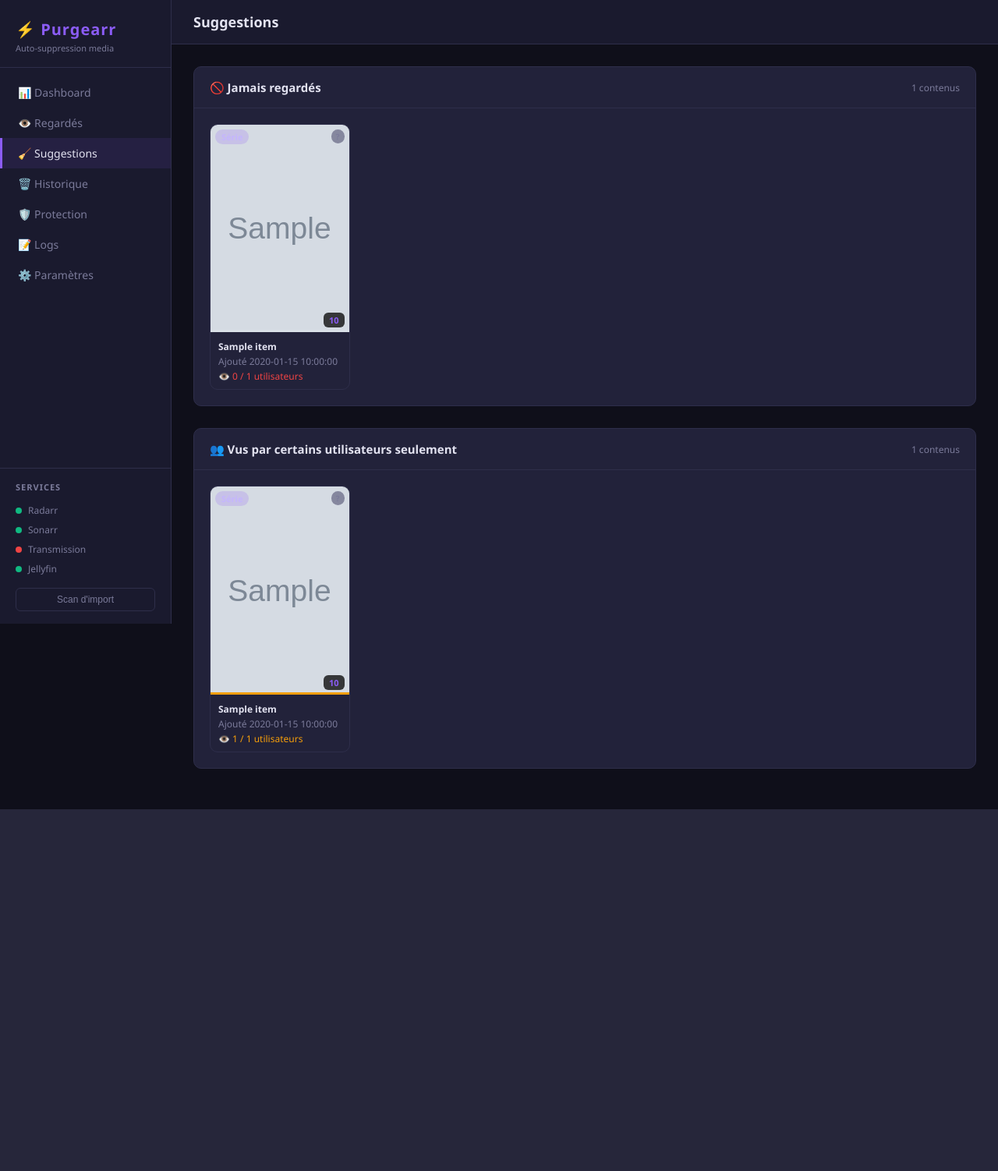
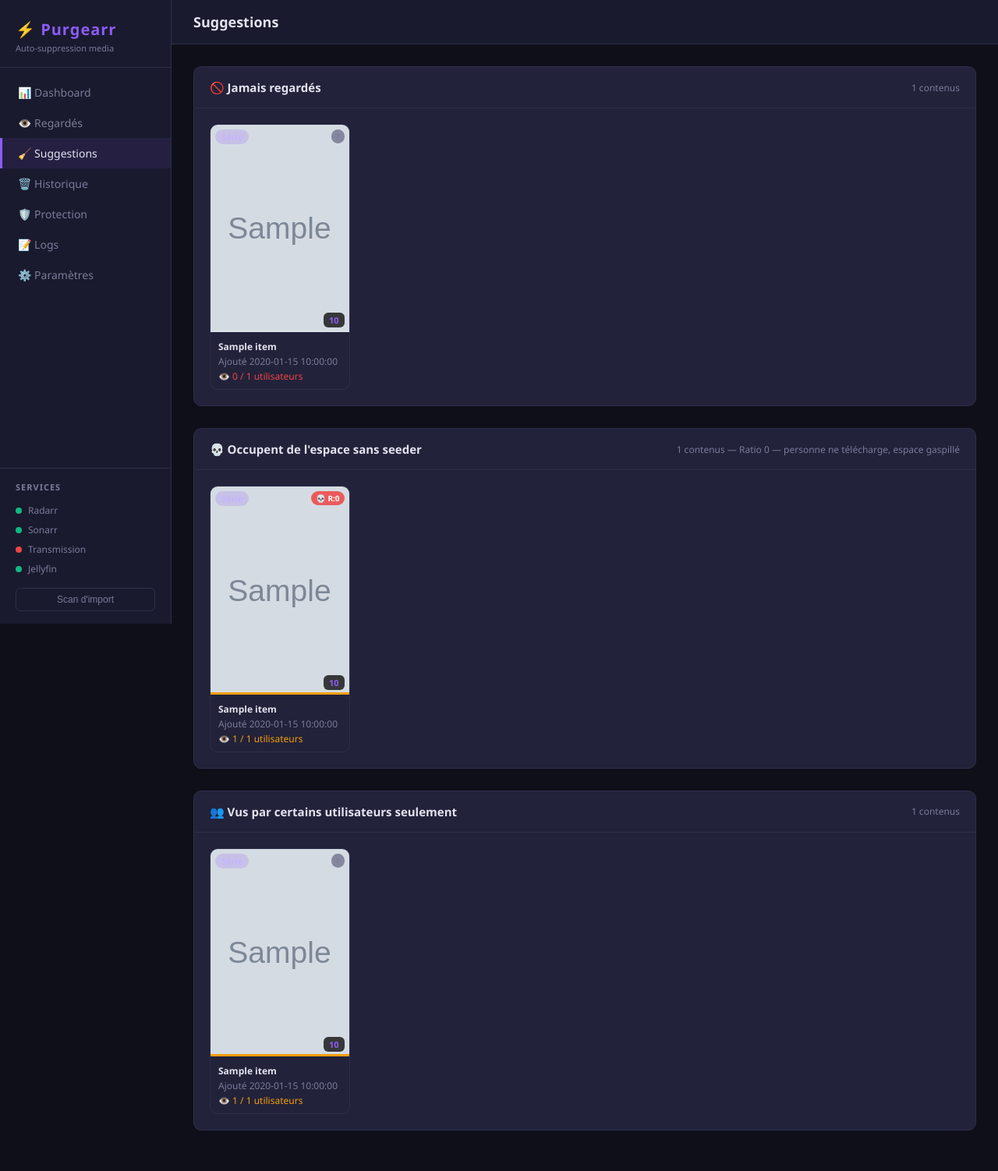
Before and after one commit to DoktorP3st/Purgearr, a FastAPI app: template templates/suggestions.html in a window 1280 px wide. Shown: the whole page at 78% size. Before the commit the page ends 1038 px from the top, so only its background shows below. Run offline with FastAPI, Linux system fonts and the light colour scheme; the template is opened without the code that fills it: most values are stand-ins (such as "Sample title", 1, 10 or a date in 2020); grey boxes marked "Sample" are stand-in pictures; a database or web service that is not in the repository returns one stand-in record (values such as "Sample title"); data that the repository does not hold is empty.

Commit message:
feat: suggestions — catégorie torrents morts (ratio 0, espace gaspillé)
- Nouvelle section "💀 Occupent de l'espace sans seeder" entre les deux
  existantes, triée par taille décroissante (plus gros en premier)
- Critères : torrent trouvé dans Transmission + ratio == 0 + pas de
  upload actif + non protégé
- Taille du torrent affichée en badge rouge sur la vignette et dans
  l'overlay (champ sizeWhenDone déjà présent dans TORRENT_STATS_FIELDS)
- seed_info() enrichi avec size_gb
- Clés i18n ajoutées : dead_title, dead_subtitle, dead_ratio_zero (FR/EN)

Co-Authored-By: Claude Sonnet 4.6 <noreply@anthropic.com>

```diff
--- a/api/routes.py
+++ b/api/routes.py
@@ -491,14 +491,16 @@ def suggestions_page(request: Request):
     def _seed_info(title: str) -> dict:
         t = _match_torrent(title)
         if not t:
-            return {"found": False, "ratio": 0.0, "rate_up": 0, "peers_up": 0, "uploaded_gb": 0.0}
+            return {"found": False, "ratio": 0.0, "rate_up": 0, "peers_up": 0, "uploaded_gb": 0.0, "size_gb": 0.0}
         uploaded_bytes = t.get("uploadedEver", 0) or 0
+        size_bytes = t.get("sizeWhenDone", 0) or 0
         return {
             "found":       True,
             "ratio":       round(t.get("uploadRatio", 0) or 0, 2),
             "rate_up":     t.get("rateUpload", 0) or 0,
             "peers_up":    t.get("peersGettingFromUs", 0) or 0,
             "uploaded_gb": round(uploaded_bytes / (1024 ** 3), 2),
+            "size_gb":     round(size_bytes / (1024 ** 3), 2),
         }
 
     def _process(it, watched_per_user, all_watched_ids):
@@ -532,11 +534,21 @@ def suggestions_page(request: Request):
     never_watched   = [i for i in items if i["watch_count"] == 0  and not i["is_protected"]]
     partial_watched = [i for i in items if 0 < i["watch_count"] < i["total_users"] and not i["is_protected"]]
 
+    dead_seed = [
+        i for i in items
+        if i["seed"]["found"]
+        and i["seed"]["ratio"] == 0
+        and i["seed"]["rate_up"] == 0
+        and not i["is_protected"]
+    ]
+    dead_seed.sort(key=lambda x: x["seed"]["size_gb"], reverse=True)
+
     return templates.TemplateResponse(
         request=request, name="suggestions.html",
         context={
             "never_watched":   never_watched[:80],
             "partial_watched": partial_watched[:40],
+            "dead_seed":       dead_seed[:60],
             "users":           users,
         },
     )
--- a/locales/en.json
+++ b/locales/en.json
@@ -101,7 +101,10 @@
     "seed_dead_title": "Ratio 0 — nothing uploaded",
     "seed_unknown_title": "Torrent not found in Transmission",
     "users_label": "users",
-    "users_short": "users"
+    "users_short": "users",
+    "dead_title": "💀 Taking up space without seeding",
+    "dead_subtitle": "Ratio 0 — nobody downloading, wasted space",
+    "dead_ratio_zero": "Nothing uploaded — ratio 0"
   },
   "history": {
     "title": "Deletion history",
--- a/locales/fr.json
+++ b/locales/fr.json
@@ -101,7 +101,10 @@
     "seed_dead_title": "Ratio 0 — rien envoyé",
     "seed_unknown_title": "Torrent non trouvé dans Transmission",
     "users_label": "utilisateurs",
-    "users_short": "users"
+    "users_short": "users",
+    "dead_title": "💀 Occupent de l'espace sans seeder",
+    "dead_subtitle": "Ratio 0 — personne ne télécharge, espace gaspillé",
+    "dead_ratio_zero": "Rien uploadé — ratio 0"
   },
   "history": {
     "title": "Historique des suppressions",
--- a/templates/suggestions.html
+++ b/templates/suggestions.html
@@ -101,6 +101,98 @@
   <div class="empty">{{ t('suggestions.all_watched') }}</div>
   {% endif %}
 </div>
+
+<!-- Torrents morts (ratio 0, ne seedent pas) -->
+{% if dead_seed %}
+<div class="section" style="margin-bottom:28px">
+  <div class="section-header">
+    <h3>{{ t('suggestions.dead_title') }}</h3>
+    <span class="text-muted text-sm">{{ dead_seed | length }} {{ t('suggestions.contents') }} — {{ t('suggestions.dead_subtitle') }}</span>
+  </div>
+
+  <div class="poster-grid" style="padding:20px">
+    {% for item in dead_seed %}
+    <div class="poster-card" id="scard-{{ item.id }}">
+
+      <div class="poster-img-wrap">
+        <img src="{{ item.image_url }}" alt="{{ item.title }}" class="poster-img"
+             onerror="this.src='';this.closest('.poster-img-wrap').classList.add('no-img')" loading="lazy">
+
+        <div class="poster-badges">
+          {% if item.type == "Movie" %}
+            <span class="badge badge-movie">{{ t('common.movie') }}</span>
+          {% else %}
+            <span class="badge badge-episode">{{ t('common.serie') }}</span>
+          {% endif %}
+        </div>
+
+        {% if item.age %}
+        <div style="position:absolute;bottom:6px;right:6px;
+                    background:rgba(0,0,0,0.75);border-radius:6px;
+                    padding:2px 7px;font-size:11px;font-weight:700;color:var(--accent)">
+          {{ item.age }}
+        </div>
+        {% endif %}
+
+        <div class="seed-badge seed-dead" title="{{ t('suggestions.seed_dead_title') }}">
+          💀 R:0
+        </div>
+
+        {% if item.seed.size_gb > 0 %}
+        <div style="position:absolute;top:6px;left:6px;
+                    background:rgba(220,38,38,0.85);border-radius:6px;
+                    padding:2px 8px;font-size:11px;font-weight:700;color:#fff">
+          {{ item.seed.size_gb }} Go
+        </div>
+        {% endif %}
+
+        <div class="poster-progress">
+          <div class="poster-progress-bar"
+               style="width:{{ ((item.watch_count / item.total_users) * 100) | int if item.total_users > 0 else 0 }}%;
+                      background:{% if item.watch_count == 0 %}var(--text-muted){% else %}var(--warning){% endif %}">
+          </div>
+        </div>
+      </div>
+
+      <div class="poster-info">
+        <div class="poster-title" title="{{ item.title }}">{{ item.title }}</div>
+        <div class="poster-pct text-muted text-sm">{{ t('suggestions.added_label') }} {{ item.date_added or '—' }}</div>
+        <div class="text-sm" style="margin-top:2px;
+          {% if item.watch_count == 0 %}color:var(--danger){% else %}color:var(--warning){% endif %}">
+          👁️ {{ item.watch_count }} / {{ item.total_users }} {{ t('suggestions.users_label') }}
+        </div>
+      </div>
+
+      <div class="poster-overlay">
+        <div style="text-align:center;padding:12px">
+          <div style="font-size:28px;margin-bottom:4px">💀</div>
+          {% if item.seed.size_gb > 0 %}
+          <div style="font-size:15px;font-weight:700;color:var(--danger);margin-bottom:4px">
+            {{ item.seed.size_gb }} Go
+          </div>
+          {% endif %}
+          <div style="font-size:11px;color:var(--text-muted);margin-bottom:8px">
+            {{ t('suggestions.dead_ratio_zero') }}
+            {% if item.watch_count == 0 %}
+              · {{ t('suggestions.never_watched') }}
+            {% else %}
+              · {{ t('suggestions.watched_by') }} {{ item.watch_count }}/{{ item.total_users }}
+            {% endif %}
+          </div>
+          <button class="btn btn-danger btn-sm delete-btn"
+            data-id="{{ item.id }}"
+            data-type="{{ item.type }}"
+            data-title="{{ item.title | e }}">
+            🗑️ {{ t('suggestions.delete_btn') }}
+          </button>
+        </div>
+      </div>
+
+    </div>
+    {% endfor %}
+  </div>
+</div>
+{% endif %}
 
 <!-- Vus partiellement -->
 {% if partial_watched %}
```
